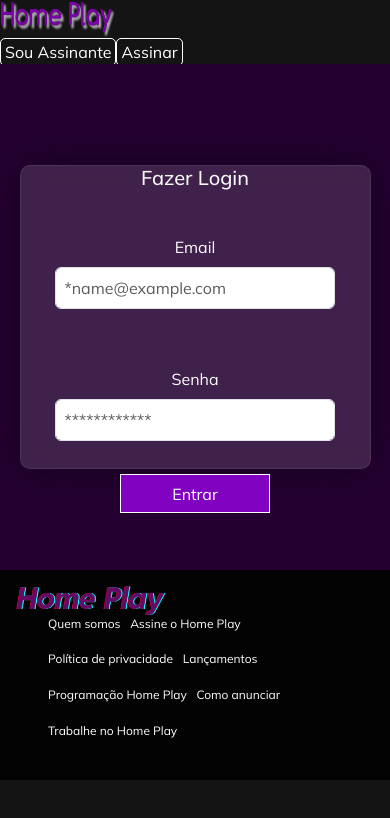
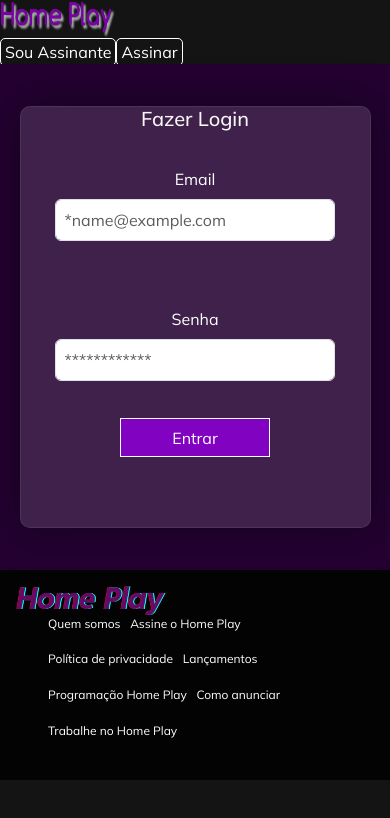
Before and after one commit to Daniella-Rocha/home-play, a React (Vite) app: page /signin in a window 390 px wide. Shown: the top 818 px of the page. Built offline with nearby package versions, Linux system fonts and the light colour scheme.

Commit message:
Ajustes de  estilos e responsividade

```diff
--- a/src/routes/SignIn/SignIn.module.css
+++ b/src/routes/SignIn/SignIn.module.css
@@ -23,15 +23,13 @@
     border-radius: 10px;
     box-shadow: 0 0 40px rgba(13, 7, 16, 0.6);
     display: flex;
-    height: 60%;
+    height: 50vh;
     flex-direction: column;
     width: 90%;
 }
 
 .signin form{
     height: 100%;
-    margin-top: 0.8rem;
-    text-align: center;
     width: 100%;
 }
 
```
